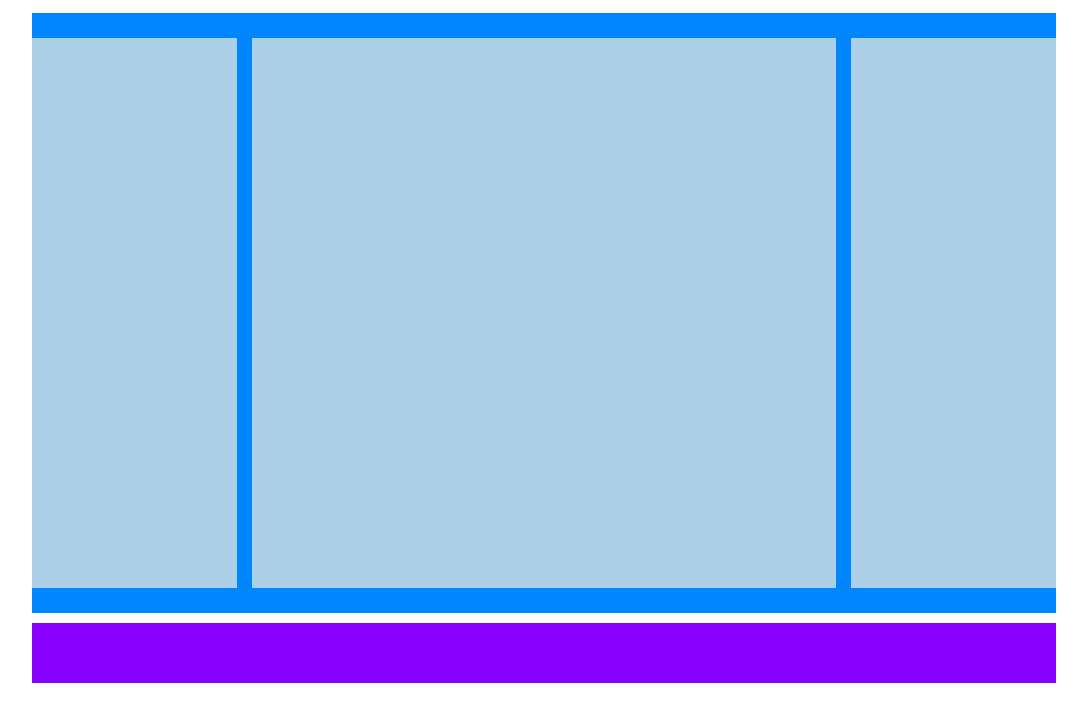
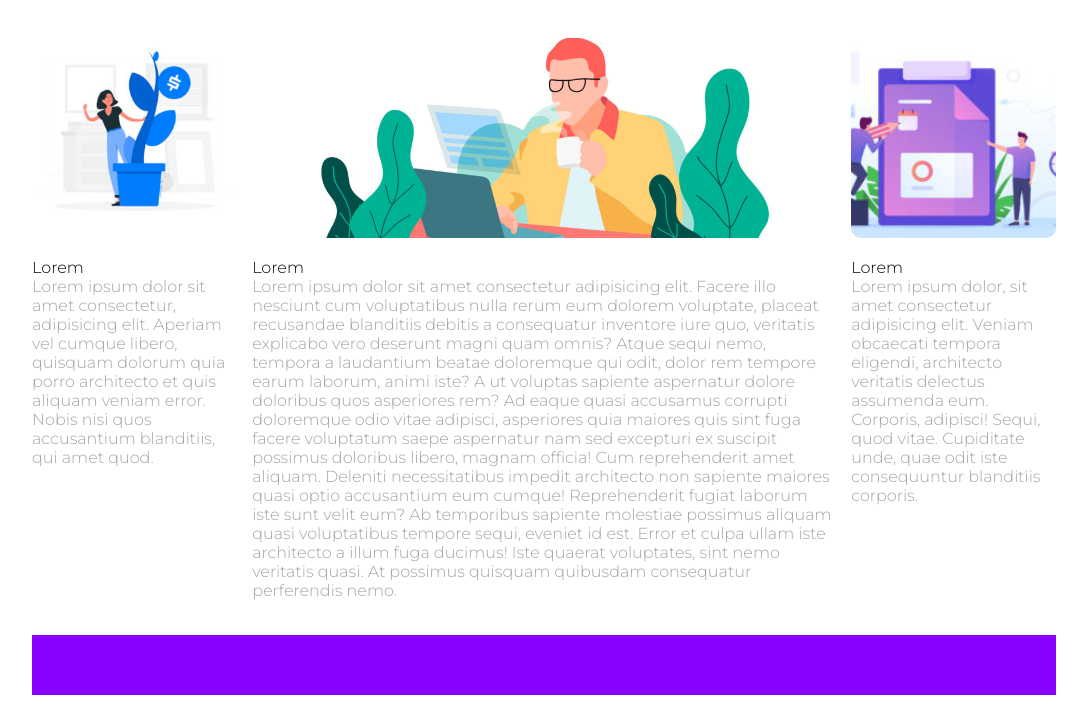
Before and after one commit to Guidocode/htmlcss-wp, a plain HTML site: page index.html in a window 1280 px wide. Shown: the part 747-1472 px from the top of the page, without its empty margins (96-1183 px from the left). Drawn offline with Linux system fonts and the light colour scheme.

Commit message:
Aggiunta main (manca layover)

```diff
--- a/css/style.css
+++ b/css/style.css
@@ -7,6 +7,11 @@
   box-sizing: border-box;
 }
 
+
+
+/*
+  UTILITIES
+*/
 .container{
   width: 80%;
   max-width: 1200px;
@@ -29,6 +34,17 @@ a{
   clear: both;
 }
 
+.bg-style{
+  background-size: cover;
+  background-position: center;
+  border-radius: 10px;
+  overflow: hidden;
+}
+
+.layover{
+  background-color: rgba(0, 0, 0, 0.2);
+  height: 100%;
+}
 
 
 
@@ -68,16 +84,7 @@ nav ul li a:hover{
 .jumbotron{
   height: 490px;
   background-image: url(../img/banner.jpg);
-  background-size: cover;
-  background-position: center;
-  border-radius: 10px;
-  overflow: hidden;
   color: white;
-}
-
-.layover{
-  background-color: rgba(0, 0, 0, 0.2);
-  height: 100%;
 }
 
 .jumbotron .text{
@@ -119,26 +126,45 @@ nav ul li a:hover{
 
 
 .contain-col{
-  background-color: #0086FF;
   padding: 25px 0;
   margin-bottom: 10px;
 }
 
 .col{
   float: left;
-  height: 550px;
+}
+
+.col p{
+  color: #A3A4A4;
 }
 
 .contain-col aside{
   width: 20%;
-  background-color: #ABCFE6;
 }
 
-.col-centre{
+.contain-col div{
+  height: 200px;
+  margin-bottom: 20px;
+}
+
+.col-center{
   width: 57%;
   margin: 0 1.5%;
-  background-color: #ABCFE6;
 }
+
+
+.img-left{
+  background-image: url(../img/img-1.jpg);
+}
+
+.img-center{
+  background-image: url(../img/banner-2.jpg);
+}
+
+.img-right{
+  background-image: url(../img/img-2.jpg);
+}
+
 
 
 
--- a/index.html
+++ b/index.html
@@ -8,7 +8,7 @@
   <link rel="preconnect" href="https://fonts.gstatic.com" crossorigin>
   <link href="https://fonts.googleapis.com/css2?family=Montserrat:wght@300&display=swap" rel="stylesheet">
   <link rel="stylesheet" href="css/style.css">
-  <title>Struttura wp</title>
+  <title>Neori wp</title>
 </head>
 
 <body>
@@ -19,7 +19,7 @@
 
       <div class="header-top">
         <div class="logo">
-          <img src="img/logo.png" alt="Logo wp">
+          <img src="img/logo.png" alt="Logo wp" title="Neori">
         </div>
         <nav>
           <ul>
@@ -35,7 +35,7 @@
       </div>
 
       <!-- Jumbotron  -->
-      <div class="jumbotron">
+      <div class="jumbotron bg-style">
 
         <div class="text layover">
           <h3>Lorem ipsum dolor sit amet odit maxime adipisicing elit.</h3>
@@ -59,21 +59,21 @@
       <!-- Contain columns  -->
       <div class="contain-col clearfix">
         <aside class="col col-left">
-          <img src="" alt="">
-          <span></span>
-          <p></p>
+          <div class="img-left bg-style layover"></div>
+          <span>Lorem</span>
+          <p>Lorem ipsum dolor sit amet consectetur, adipisicing elit. Aperiam vel cumque libero, quisquam dolorum quia porro architecto et quis aliquam veniam error. Nobis nisi quos accusantium blanditiis, qui amet quod.</p>
         </aside>
 
-        <section class="col col-centre">
-          <img src="" alt="">
-          <span></span>
-          <p></p>
+        <section class="col col-center">
+          <div class="img-center bg-style"></div>
+          <span>Lorem</span>
+          <p>Lorem ipsum dolor sit amet consectetur adipisicing elit. Facere illo nesciunt cum voluptatibus nulla rerum eum dolorem voluptate, placeat recusandae blanditiis debitis a consequatur inventore iure quo, veritatis explicabo vero deserunt magni quam omnis? Atque sequi nemo, tempora a laudantium beatae doloremque qui odit, dolor rem tempore earum laborum, animi iste? A ut voluptas sapiente aspernatur dolore doloribus quos asperiores rem? Ad eaque quasi accusamus corrupti doloremque odio vitae adipisci, asperiores quia maiores quis sint fuga facere voluptatum saepe aspernatur nam sed excepturi ex suscipit possimus doloribus libero, magnam officia! Cum reprehenderit amet aliquam. Deleniti necessitatibus impedit architecto non sapiente maiores quasi optio accusantium eum cumque! Reprehenderit fugiat laborum iste sunt velit eum? Ab temporibus sapiente molestiae possimus aliquam quasi voluptatibus tempore sequi, eveniet id est. Error et culpa ullam iste architecto a illum fuga ducimus! Iste quaerat voluptates, sint nemo veritatis quasi. At possimus quisquam quibusdam consequatur perferendis nemo.</p>
         </section>
 
         <aside class="col col-right">
-          <img src="" alt="">
-          <span></span>
-          <p></p>
+          <div class="img-right bg-style"></div>
+          <span>Lorem</span>
+          <p>Lorem ipsum dolor, sit amet consectetur adipisicing elit. Veniam obcaecati tempora eligendi, architecto veritatis delectus assumenda eum. Corporis, adipisci! Sequi, quod vitae. Cupiditate unde, quae odit iste consequuntur blanditiis corporis.</p>
         </aside>
       </div>
       <!-- /Contain columns  -->
```
